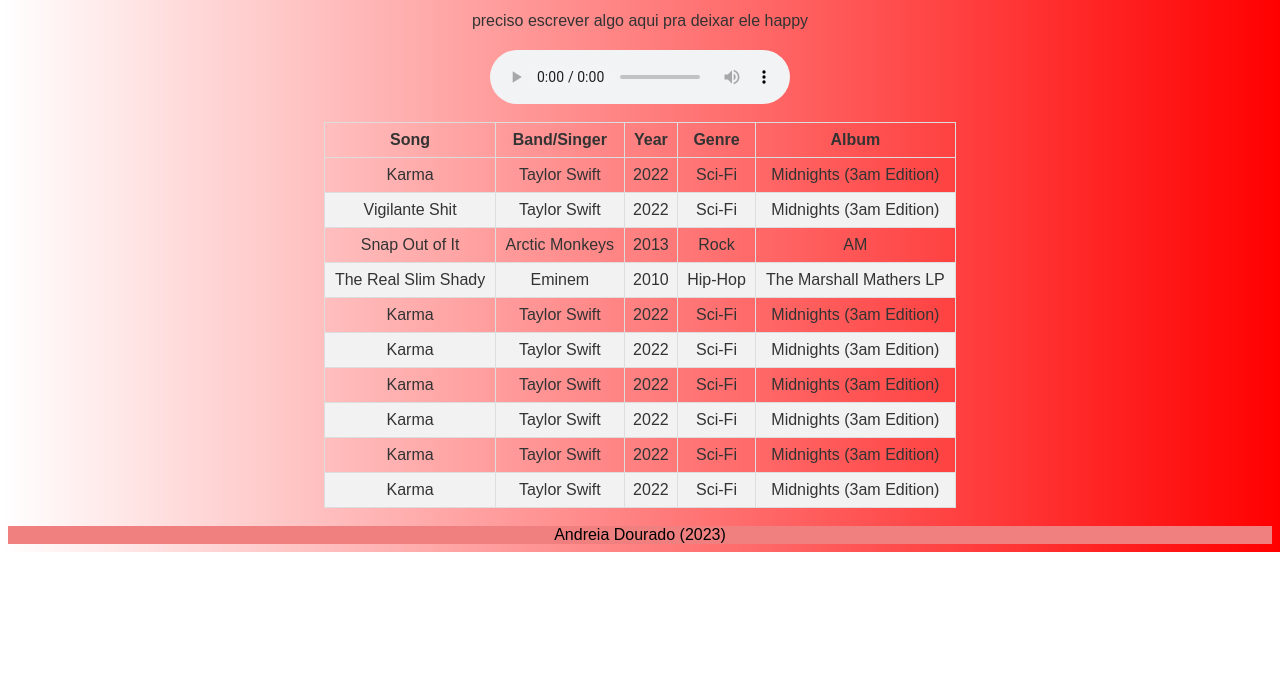
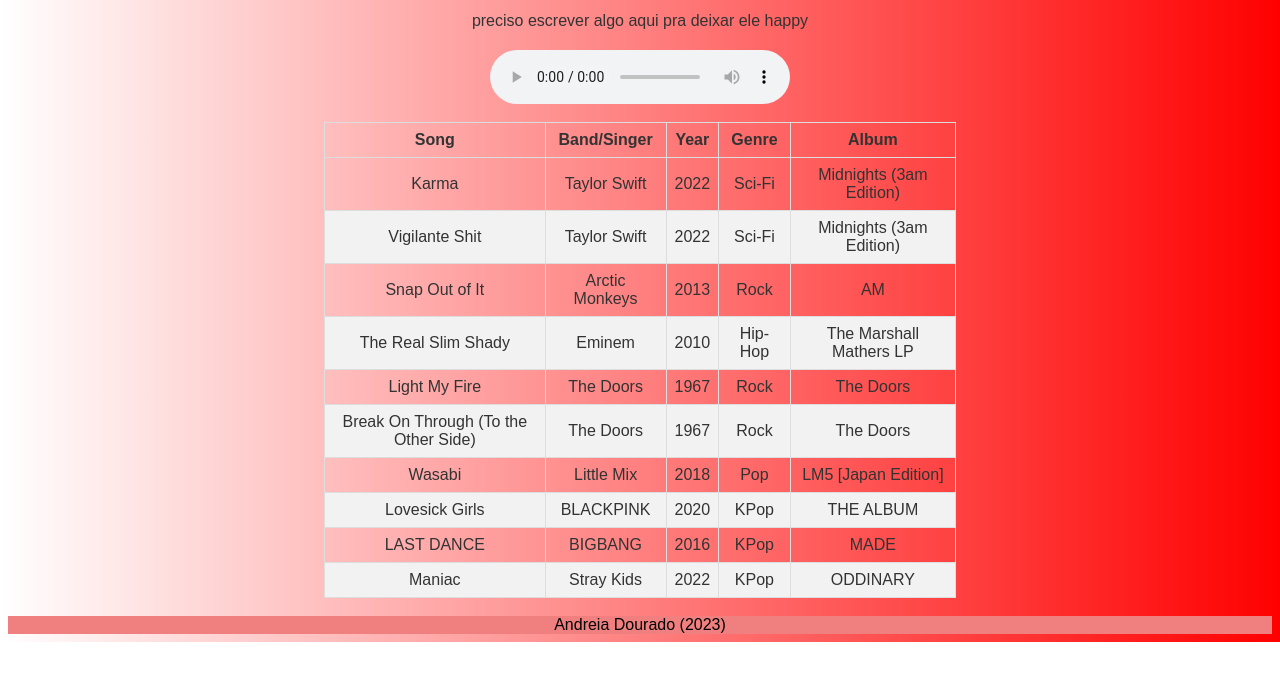
Before and after one commit to deiadourado/htmltable, a plain HTML site: page index.html in a window 1280 px wide. Shown: the part 113-794 px from the top of the page. Drawn offline with Linux system fonts and the light colour scheme; a web font is replaced by a local one.

Commit message:
update index.html

```diff
--- a/index.html
+++ b/index.html
@@ -58,46 +58,46 @@
             <td>The Marshall Mathers LP</td>
           </tr>
           <tr>
-            <td>Karma</td>
-            <td>Taylor Swift</td>
-            <td>2022</td>
-            <td>Sci-Fi</td>
-            <td>Midnights (3am Edition)</td>
+            <td>Light My Fire</td>
+            <td>The Doors</td>
+            <td>1967</td>
+            <td>Rock</td>
+            <td>The Doors</td>
           </tr>
           <tr>
-            <td>Karma</td>
-            <td>Taylor Swift</td>
-            <td>2022</td>
-            <td>Sci-Fi</td>
-            <td>Midnights (3am Edition)</td>
+            <td>Break On Through (To the Other Side)</td>
+            <td>The Doors</td>
+            <td>1967</td>
+            <td>Rock</td>
+            <td>The Doors</td>
           </tr>
           <tr>
-            <td>Karma</td>
-            <td>Taylor Swift</td>
-            <td>2022</td>
-            <td>Sci-Fi</td>
-            <td>Midnights (3am Edition)</td>
+            <td>Wasabi</td>
+            <td>Little Mix</td>
+            <td>2018</td>
+            <td>Pop</td>
+            <td>LM5 [Japan Edition]</td>
           </tr>
           <tr>
-            <td>Karma</td>
-            <td>Taylor Swift</td>
-            <td>2022</td>
-            <td>Sci-Fi</td>
-            <td>Midnights (3am Edition)</td>
+            <td>Lovesick Girls</td>
+            <td>BLACKPINK</td>
+            <td>2020</td>
+            <td>KPop</td>
+            <td>THE ALBUM</td>
           </tr>
           <tr>
-            <td>Karma</td>
-            <td>Taylor Swift</td>
-            <td>2022</td>
-            <td>Sci-Fi</td>
-            <td>Midnights (3am Edition)</td>
+            <td>LAST DANCE</td>
+            <td>BIGBANG</td>
+            <td>2016</td>
+            <td>KPop</td>
+            <td>MADE</td>
           </tr>
           <tr>
-            <td>Karma</td>
-            <td>Taylor Swift</td>
+            <td>Maniac</td>
+            <td>Stray Kids</td>
             <td>2022</td>
-            <td>Sci-Fi</td>
-            <td>Midnights (3am Edition)</td>
+            <td>KPop</td>
+            <td>ODDINARY</td>
           </tr>
         </tbody>
       </table>
```
